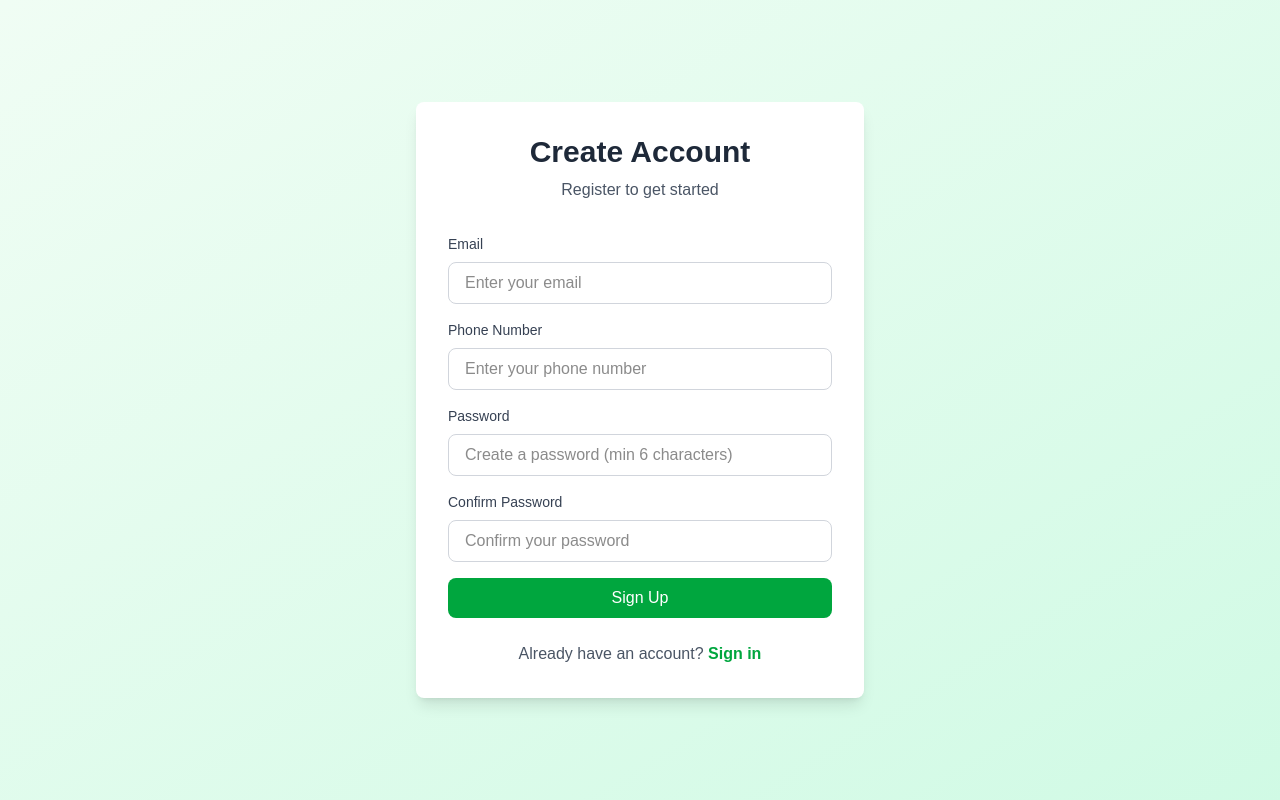
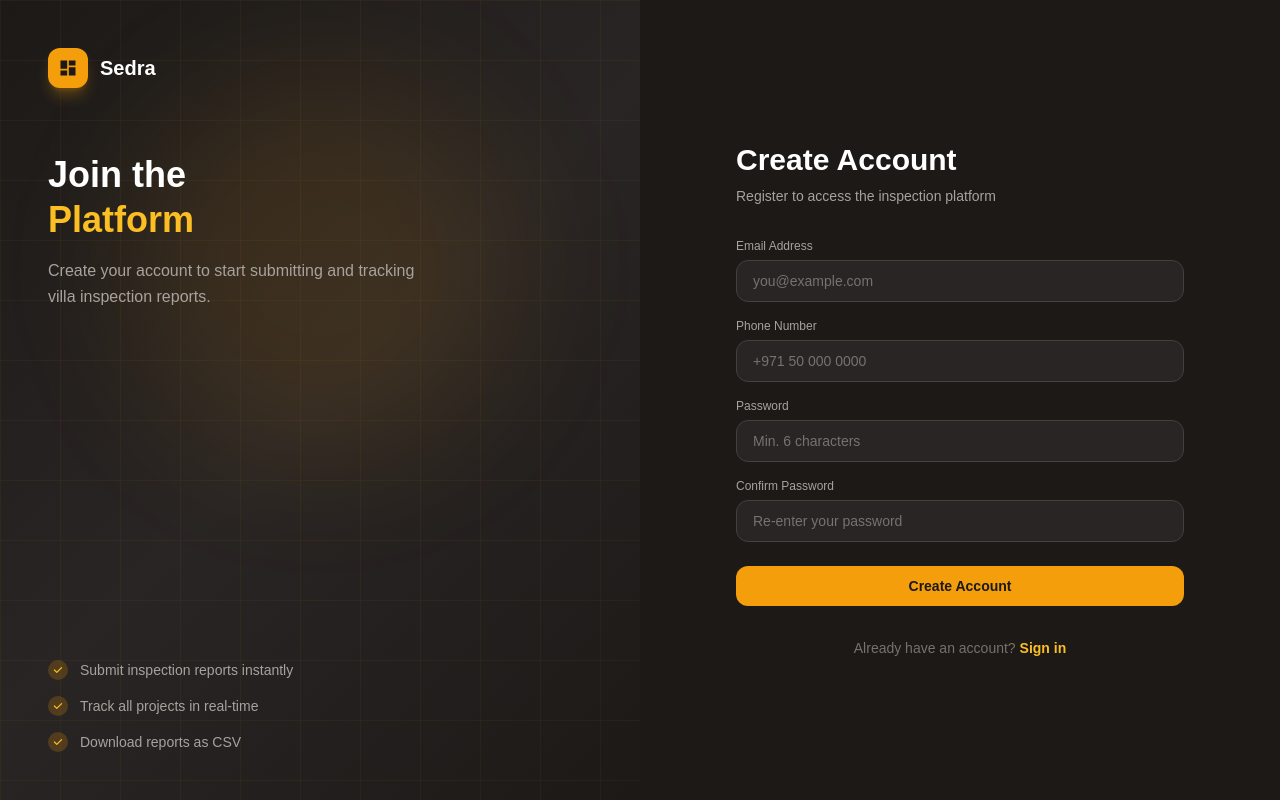
Before and after one commit to gohk007/sedra, a Next.js app: page /signup in a window 1280 px wide. Built offline with nearby package versions, Linux system fonts and the light colour scheme; no server answers.

Commit message:
Sign up page modification

```diff
--- a/src/app/signup/page.tsx
+++ b/src/app/signup/page.tsx
@@ -53,98 +53,181 @@ export default function SignUp() {
   };
 
   return (
-    <div className="flex items-center justify-center min-h-screen bg-gradient-to-br from-green-50 to-emerald-100">
-      <div className="w-full max-w-md p-8 bg-white rounded-lg shadow-lg">
-        <h1 className="text-3xl font-bold text-center text-gray-800 mb-2">
-          Create Account
-        </h1>
-        <p className="text-center text-gray-600 mb-8">
-          Register to get started
+    <div className="min-h-screen bg-stone-900 flex">
+      {/* Left panel – branding */}
+      <div className="hidden lg:flex lg:w-1/2 relative overflow-hidden flex-col justify-between p-12">
+        <div
+          className="absolute inset-0"
+          style={{
+            background: "linear-gradient(135deg, #1c1917 0%, #292524 50%, #1c1917 100%)",
+          }}
+        />
+        {/* Grid overlay */}
+        <div
+          className="absolute inset-0 opacity-10"
+          style={{
+            backgroundImage:
+              "linear-gradient(rgba(245,158,11,0.5) 1px, transparent 1px), linear-gradient(90deg, rgba(245,158,11,0.5) 1px, transparent 1px)",
+            backgroundSize: "60px 60px",
+          }}
+        />
+        {/* Accent glow */}
+        <div className="absolute top-1/3 left-1/2 -translate-x-1/2 -translate-y-1/2 w-96 h-96 bg-amber-500/10 rounded-full blur-3xl" />
+
+        <div className="relative z-10">
+          <div className="flex items-center gap-3 mb-16">
+            <div className="w-10 h-10 bg-amber-500 rounded-xl flex items-center justify-center shadow-lg shadow-amber-500/30">
+              <svg viewBox="0 0 24 24" fill="currentColor" className="w-5 h-5 text-stone-900">
+                <path d="M3 13h8V3H3v10zm0 8h8v-6H3v6zm10 0h8V11h-8v10zm0-18v6h8V3h-8z" />
+              </svg>
+            </div>
+            <span className="text-white font-bold text-xl">Sedra</span>
+          </div>
+          <h2 className="text-4xl font-black text-white mb-4 leading-tight">
+            Join the<br />
+            <span className="text-amber-400">Platform</span>
+          </h2>
+          <p className="text-stone-400 text-base leading-relaxed max-w-sm">
+            Create your account to start submitting and tracking villa inspection reports.
+          </p>
+        </div>
+
+        {/* Feature bullets */}
+        <div className="relative z-10 space-y-4">
+          {[
+            "Submit inspection reports instantly",
+            "Track all projects in real-time",
+            "Download reports as CSV",
+          ].map((item) => (
+            <div key={item} className="flex items-center gap-3">
+              <div className="w-5 h-5 bg-amber-500/20 rounded-full flex items-center justify-center flex-shrink-0">
+                <svg viewBox="0 0 20 20" fill="currentColor" className="w-3 h-3 text-amber-400">
+                  <path fillRule="evenodd" d="M16.707 5.293a1 1 0 010 1.414l-8 8a1 1 0 01-1.414 0l-4-4a1 1 0 011.414-1.414L8 12.586l7.293-7.293a1 1 0 011.414 0z" clipRule="evenodd" />
+                </svg>
+              </div>
+              <span className="text-stone-400 text-sm">{item}</span>
+            </div>
+          ))}
+        </div>
+      </div>
+
+      {/* Right panel – form */}
+      <div className="flex-1 flex items-center justify-center px-6 py-12">
+        <div className="w-full max-w-md animate-fadeInUp">
+          {/* Mobile logo */}
+          <div className="lg:hidden flex items-center gap-3 mb-10 justify-center">
+            <div className="w-9 h-9 bg-amber-500 rounded-lg flex items-center justify-center">
+              <svg viewBox="0 0 24 24" fill="currentColor" className="w-5 h-5 text-stone-900">
+                <path d="M3 13h8V3H3v10zm0 8h8v-6H3v6zm10 0h8V11h-8v10zm0-18v6h8V3h-8z" />
+              </svg>
+            </div>
+            <span className="text-white font-bold text-xl">Sedra</span>
+          </div>
+
+          <h1 className="text-3xl font-black text-white mb-2">Create Account</h1>
+          <p className="text-stone-400 mb-8 text-sm">
+            Register to access the inspection platform
           </p>
 
+          {/* Error */}
           {error && (
-          <div className="mb-4 p-4 bg-red-50 border border-red-200 rounded-lg">
-            <p className="text-red-700 text-sm font-medium">{error}</p>
+            <div className="mb-6 p-4 bg-red-500/10 border border-red-500/30 rounded-xl flex gap-3 items-start">
+              <svg viewBox="0 0 20 20" fill="currentColor" className="w-5 h-5 text-red-400 flex-shrink-0 mt-0.5">
+                <path fillRule="evenodd" d="M10 18a8 8 0 100-16 8 8 0 000 16zM8.707 7.293a1 1 0 00-1.414 1.414L8.586 10l-1.293 1.293a1 1 0 101.414 1.414L10 11.414l1.293 1.293a1 1 0 001.414-1.414L11.414 10l1.293-1.293a1 1 0 00-1.414-1.414L10 8.586 8.707 7.293z" clipRule="evenodd" />
+              </svg>
+              <p className="text-red-400 text-sm font-medium">{error}</p>
             </div>
           )}
 
           <form onSubmit={handleSubmit} className="space-y-4">
+            {/* Email */}
             <div>
-            <label className="block text-sm font-medium text-gray-700 mb-2">
-              Email
+              <label className="block text-xs font-medium text-stone-400 mb-1.5">
+                Email Address
               </label>
               <input
                 type="email"
                 name="email"
-              placeholder="Enter your email"
+                placeholder="you@example.com"
                 value={formData.email}
                 onChange={handleChange}
                 required
-              className="w-full px-4 py-2 border border-gray-300 rounded-lg focus:ring-2 focus:ring-green-500 focus:border-transparent outline-none transition"
+                className="w-full px-4 py-2.5 bg-stone-800 border border-stone-700 text-white placeholder-stone-500 rounded-xl focus:ring-2 focus:ring-amber-500/40 focus:border-amber-500/50 outline-none transition text-sm"
               />
             </div>
 
+            {/* Phone */}
             <div>
-            <label className="block text-sm font-medium text-gray-700 mb-2">
+              <label className="block text-xs font-medium text-stone-400 mb-1.5">
                 Phone Number
               </label>
               <input
                 type="tel"
                 name="phone"
-              placeholder="Enter your phone number"
+                placeholder="+971 50 000 0000"
                 value={formData.phone}
                 onChange={handleChange}
                 required
-              className="w-full px-4 py-2 border border-gray-300 rounded-lg focus:ring-2 focus:ring-green-500 focus:border-transparent outline-none transition"
+                className="w-full px-4 py-2.5 bg-stone-800 border border-stone-700 text-white placeholder-stone-500 rounded-xl focus:ring-2 focus:ring-amber-500/40 focus:border-amber-500/50 outline-none transition text-sm"
               />
             </div>
 
+            {/* Password */}
             <div>
-            <label className="block text-sm font-medium text-gray-700 mb-2">
+              <label className="block text-xs font-medium text-stone-400 mb-1.5">
                 Password
               </label>
               <input
                 type="password"
                 name="password"
-              placeholder="Create a password (min 6 characters)"
+                placeholder="Min. 6 characters"
                 value={formData.password}
                 onChange={handleChange}
                 required
-              className="w-full px-4 py-2 border border-gray-300 rounded-lg focus:ring-2 focus:ring-green-500 focus:border-transparent outline-none transition"
+                className="w-full px-4 py-2.5 bg-stone-800 border border-stone-700 text-white placeholder-stone-500 rounded-xl focus:ring-2 focus:ring-amber-500/40 focus:border-amber-500/50 outline-none transition text-sm"
               />
             </div>
 
+            {/* Confirm Password */}
             <div>
-            <label className="block text-sm font-medium text-gray-700 mb-2">
+              <label className="block text-xs font-medium text-stone-400 mb-1.5">
                 Confirm Password
               </label>
               <input
                 type="password"
                 name="confirmPassword"
-              placeholder="Confirm your password"
+                placeholder="Re-enter your password"
                 value={formData.confirmPassword}
                 onChange={handleChange}
                 required
-              className="w-full px-4 py-2 border border-gray-300 rounded-lg focus:ring-2 focus:ring-green-500 focus:border-transparent outline-none transition"
+                className="w-full px-4 py-2.5 bg-stone-800 border border-stone-700 text-white placeholder-stone-500 rounded-xl focus:ring-2 focus:ring-amber-500/40 focus:border-amber-500/50 outline-none transition text-sm"
               />
             </div>
 
             <button
               type="submit"
               disabled={loading}
-            className="w-full py-2 px-4 bg-green-600 text-white font-medium rounded-lg hover:bg-green-700 transition disabled:bg-gray-400"
+              className="w-full py-2.5 bg-amber-500 hover:bg-amber-400 disabled:bg-stone-700 disabled:text-stone-500 text-stone-900 font-bold rounded-xl transition-colors text-sm mt-2"
             >
-            {loading ? "Creating account..." : "Sign Up"}
+              {loading ? (
+                <span className="flex items-center justify-center gap-2">
+                  <span className="w-4 h-4 border-2 border-stone-900/40 border-t-stone-900 rounded-full animate-spin" />
+                  Creating account…
+                </span>
+              ) : (
+                "Create Account"
+              )}
             </button>
           </form>
 
-        <p className="text-center text-gray-600 mt-6">
+          <p className="text-center text-stone-500 text-sm mt-8">
             Already have an account?{" "}
-          <Link href="/signin" className="text-green-600 font-semibold hover:underline">
+            <Link href="/signin" className="text-amber-400 font-semibold hover:text-amber-300 transition-colors">
               Sign in
             </Link>
           </p>
         </div>
       </div>
+    </div>
   );
 }
```
Lines whose indentation alone changed are shown as unchanged.
